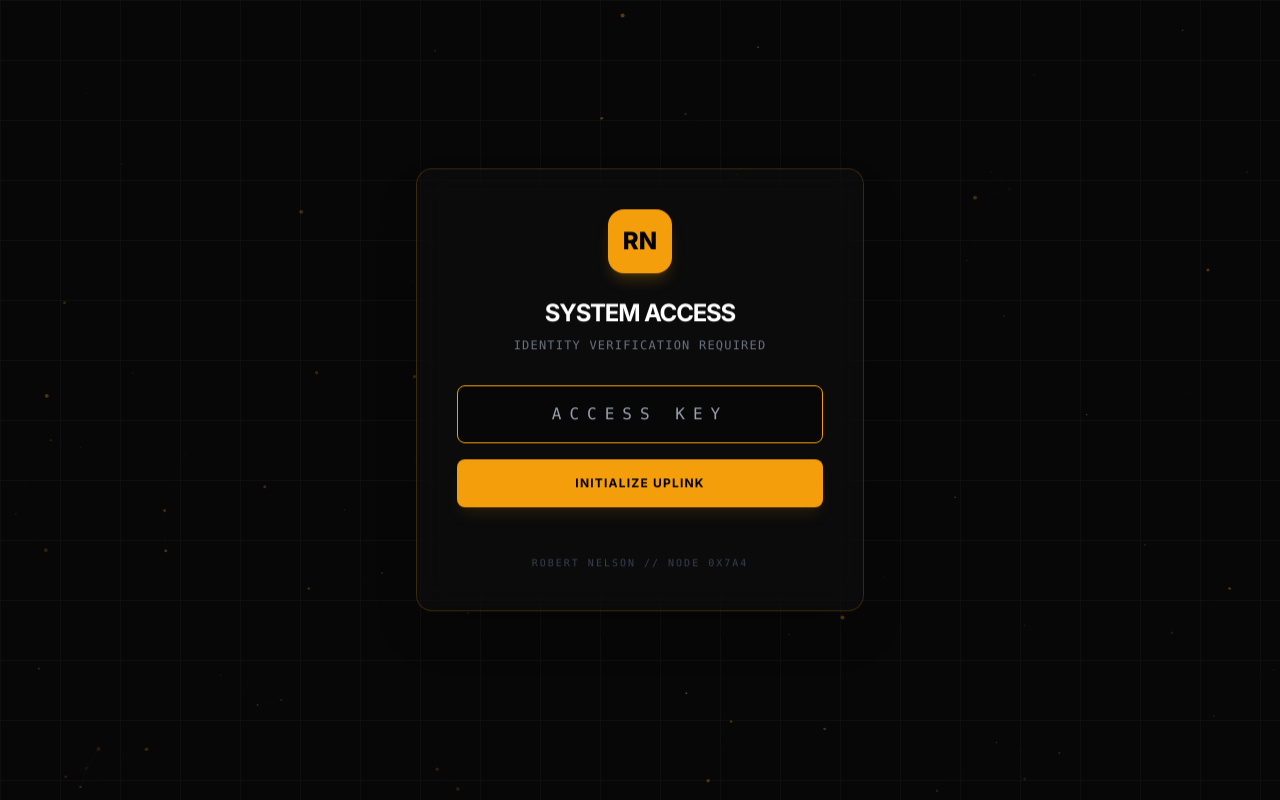
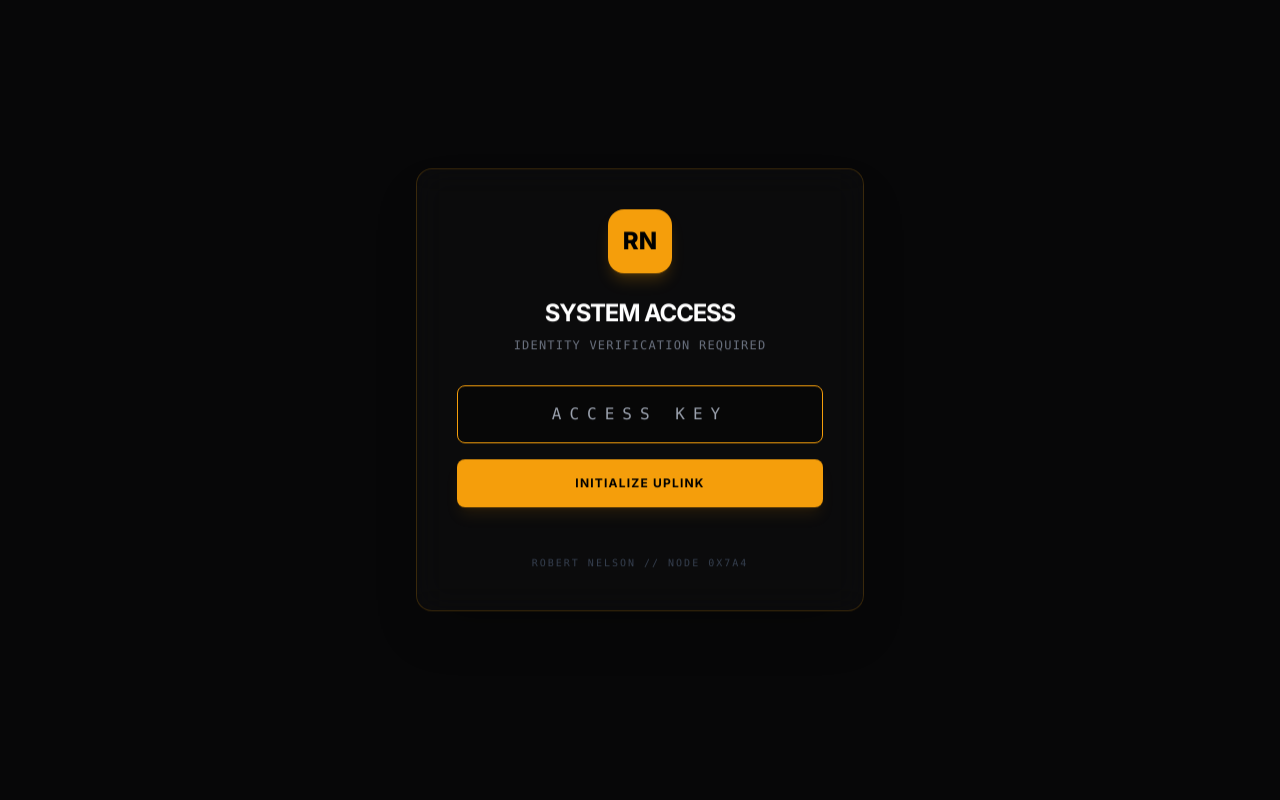
Before and after one commit to Rnelson97/Robert-Nelson-Website, a React (Vite) app: page / in a window 1280 px wide. Built offline with nearby package versions, Linux system fonts and the light colour scheme.

Commit message:
fix: Adjust layout and z-indexing for background canvas
Ensures that the background canvas is correctly layered behind the main content, and adjusts the login modal's positioning and background for better presentation.

```diff
--- a/App.tsx
+++ b/App.tsx
@@ -64,8 +64,8 @@ const App: React.FC = () => {
 
   if (!isAuthenticated) {
     return (
-      <div className="min-h-screen flex items-center justify-center p-6 bg-grid">
-        <div className="glass-card p-10 max-w-md w-full rounded-2xl border-amber-500/20 shadow-2xl animate-float">
+      <div className="fixed inset-0 z-[100] flex items-center justify-center p-6 bg-[#070708]">
+        <div className="glass-card p-10 max-w-md w-full rounded-2xl border-amber-500/20 shadow-2xl animate-float relative z-[101]">
           <div className="flex flex-col items-center mb-8">
             <div className="w-16 h-16 bg-amber-500 rounded-2xl flex items-center justify-center font-black text-black text-2xl mb-6 shadow-lg shadow-amber-500/20">
               RN
--- a/index.html
+++ b/index.html
@@ -21,6 +21,8 @@
             font-family: 'Inter', sans-serif;
             scroll-behavior: smooth;
             overflow-x: hidden;
+            margin: 0;
+            padding: 0;
         }
 
         #bg-canvas {
@@ -29,9 +31,15 @@
             left: 0;
             width: 100%;
             height: 100%;
-            z-index: -1;
+            z-index: 1; /* Low z-index */
             pointer-events: none;
             opacity: 0.6;
+        }
+
+        #root {
+            position: relative;
+            z-index: 10; /* Content above canvas */
+            min-height: 100vh;
         }
 
         .mono { font-family: 'JetBrains Mono', monospace; }
```
